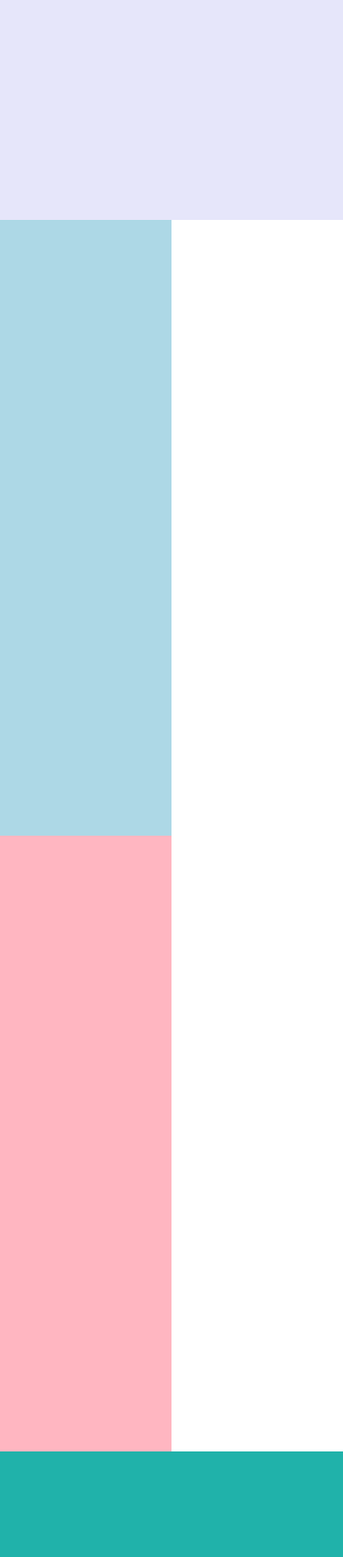
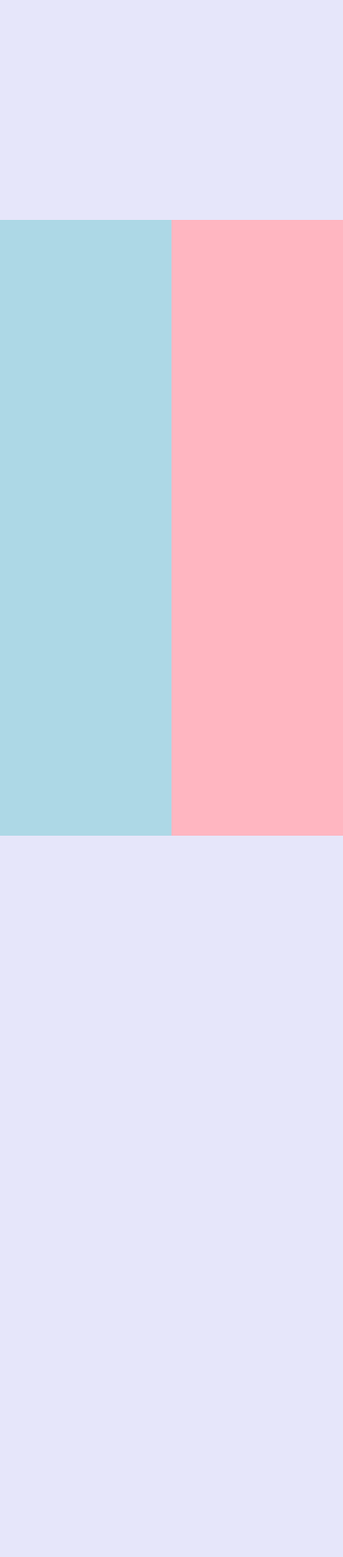
Before and after one commit to jadefleishhacker/jadexfleishhacker.github.io, a PHP site: page /yma/yangsmartialarts_home.html in a window 390 px wide. Shown: the part 450-2220 px from the top of the page at 88% size. After the commit the page ends 1400 px from the top, so only its background shows below. Run offline with PHP 8.4, Linux system fonts and the light colour scheme.

Commit message:
block position floats

```diff
--- a/yma/css/style_yma.css
+++ b/yma/css/style_yma.css
@@ -192,13 +192,15 @@
    }
 
    .home-text{
-     display: flex;
+     display: block;
+     float: left;
      flex-direction: row;
      width: 50%;
    }
 
    .home-image{
-     display: flex;
+     display: block;
+     float: right;
      flex-direction: row;
      width: 50%;
    }
```
